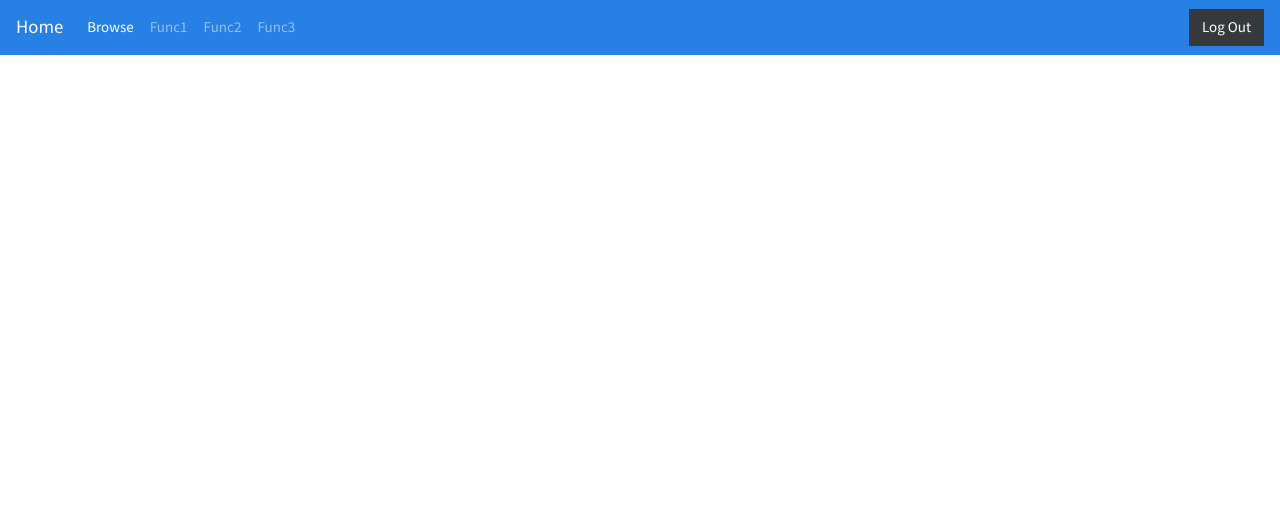
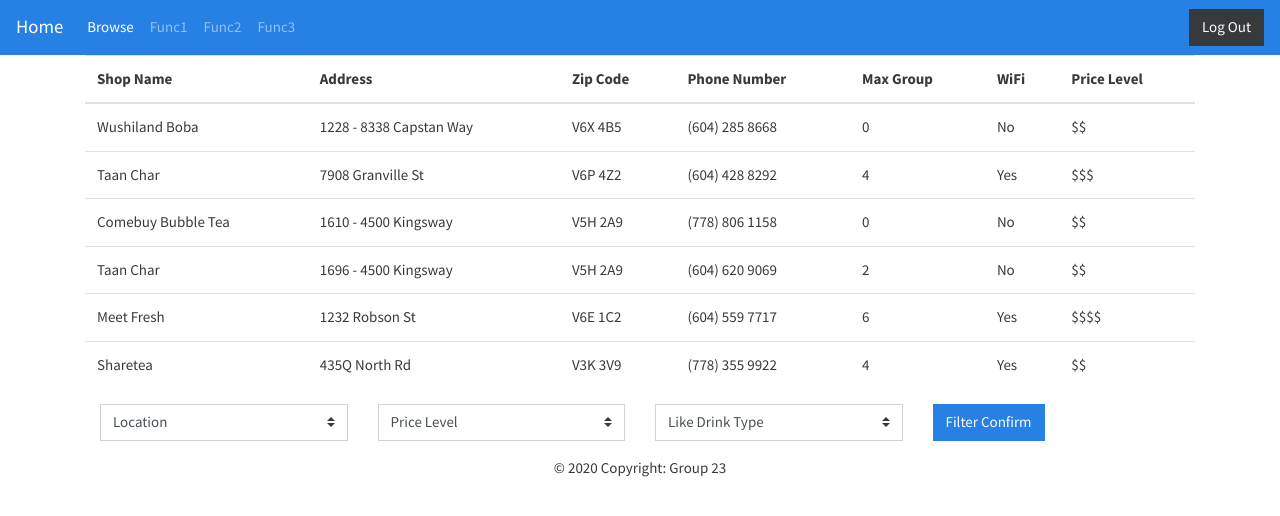
Before and after one commit to GavinTian1991/CPSC304, a PHP site: page /MTS/inc/customer.php in a window 1280 px wide. Shown: the top 516 px of the page. Run offline with PHP 8.4, Linux system fonts and the light colour scheme; data comes from the database, SQL or seed files in the repository.

Commit message:
Add MTS info. table and filter

```diff
--- a/inc/customer.php
+++ b/inc/customer.php
@@ -1,14 +1,11 @@
 <?php
     require('config/db.php');
 
-
-    $query = 'SELECT Shop_Name, Address, Zip_Code, Phone_Number FROM Milk_Tea_Shop';
-
-    $maxResult = mysqli_query($conn, $query);
-    $post = mysqli_fetch_assoc($maxResult);
-
-
-
+    $query = 'SELECT Shop_Name, Address, Zip_Code, Phone_Number,
+            Has_Wifi, Good_For_Group, Price_ID FROM Milk_Tea_Shop';
+    $result = mysqli_query($conn, $query);
+    $posts = mysqli_fetch_all($result, MYSQLI_ASSOC);
+    //var_dump($posts);
 ?>
 
 <!DOCTYPE html>
@@ -16,9 +13,84 @@
 <head>
     <meta charset="UTF-8">
     <meta name="viewport" content="width=device-width, initial-scale=1.0">
-    <title>Document</title>
+    <title>Customer</title>
+    <link rel="stylesheet" type="text/css" href="https://bootswatch.com/4/cosmo/bootstrap.min.css">
 </head>
 <body>
-    <?php include('navbar.php'); ?>
+    <?php require('navbar.php'); ?>
+    <div class="container">
+        <table class="table table-hover">  <!-- We can change to card layout in order to add comment-->
+            <thead>
+                <tr>
+                <th scope="col">Shop Name</th>
+                <th scope="col">Address</th>
+                <th scope="col">Zip Code</th>
+                <th scope="col">Phone Number</th>
+                <th scope="col">Max Group</th>
+                <th scope="col">WiFi</th>
+                <th scope="col">Price Level</th>
+                </tr>
+            </thead>
+            <tbody>
+                <?php foreach($posts as $post) : ?>
+                    <tr>
+                        <td><?php echo $post['Shop_Name']; ?></td>
+                        <td><?php echo $post['Address']; ?></td>
+                        <td><?php echo $post['Zip_Code']; ?></td>
+                        <td><?php echo $post['Phone_Number']; ?></td>
+                        <td><?php echo $post['Good_For_Group']; ?></td>
+                        <td><?php echo $post['Has_Wifi'] ? 'Yes': 'No'; ?></td>
+                        <td><?php
+                            $price_level = $post['Price_ID'];
+                            $query = "SELECT Name From Price_Level WHERE Level_ID = '$price_level'";
+                            $result = mysqli_query($conn, $query);
+                            $price = mysqli_fetch_assoc($result);
+                            echo $price['Name'];
+                            ?>
+                        </td>
+                    </tr>
+                <?php endforeach; ?>
+            </tbody>
+        </table>
+        <div class="container">
+            <div class="row">
+                <div class="col-sm">
+                    <select name="location" class="custom-select">
+                        <option selected="">Location</option>
+                        <option value="1">Burnaby</option>
+                        <option value="2">Coquitlam</option>
+                        <option value="3">Downtown</option>
+                        <option value="4">Richmond</option>
+                        <option value="5">Surrey</option>
+                        <option value="6">Vancouver</option>
+                    </select>
+                </div>
+                <div class="col-sm">
+                    <select name="price" class="custom-select">
+                        <option selected="">Price Level</option>
+                        <option value="1">$</option>
+                        <option value="2">$$</option>
+                        <option value="3">$$$</option>
+                        <option value="4">$$$$</option>
+                    </select>
+                </div>
+                <div class="col-sm">
+                    <select name="drinktype" class="custom-select">
+                        <option selected="">Like Drink Type</option>
+                        <option value="1">Cream Cap Tea</option>
+                        <option value="2">Dessert</option>
+                        <option value="3">Fresh Tea</option>
+                        <option value="4">Fruit Tea</option>
+                        <option value="5">Milk Tea</option>
+                        <option value="6">Slush</option>
+                    </select>
+                </div>
+                <div class="col-sm">
+                    <button type="submit" name="filter" class="btn btn-primary">Filter Confirm</button>
+                </div>
+            </div>
+        </div>
+	</div>
+    <?php include('footer.php'); ?>
 </body>
 </html>
--- a/inc/navbar.php
+++ b/inc/navbar.php
@@ -1,13 +1,4 @@
-<!DOCTYPE html>
-<html lang="en">
-<head>
-  <meta charset="UTF-8">
-  <meta name="viewport" content="width=device-width, initial-scale=1.0">
-  <title>Document</title>
-  <link rel="stylesheet" type="text/css" href="https://bootswatch.com/4/cosmo/bootstrap.min.css">
-</head>
-<body>
-  <nav class="navbar navbar-expand-lg navbar-dark bg-primary">
+ <nav class="navbar navbar-expand-lg navbar-dark bg-primary">
     <a class="navbar-brand" href="#">Home</a>
     <button class="navbar-toggler" type="button" data-toggle="collapse" data-target="#navbarColor01" aria-controls="navbarColor01" aria-expanded="false" aria-label="Toggle navigation">
       <span class="navbar-toggler-icon"></span>
@@ -32,5 +23,3 @@
     </form>
     </div>
   </nav>
-</body>
-</html>
```
